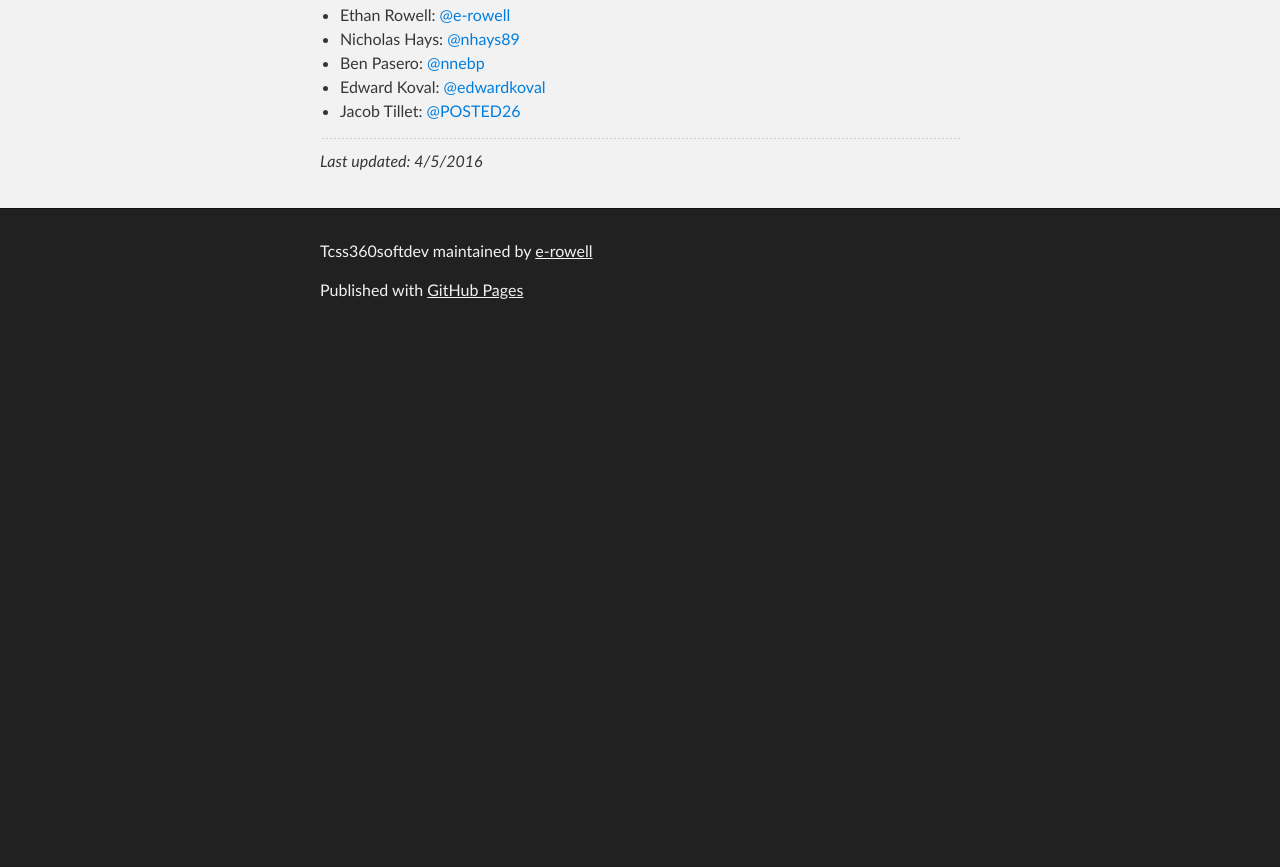
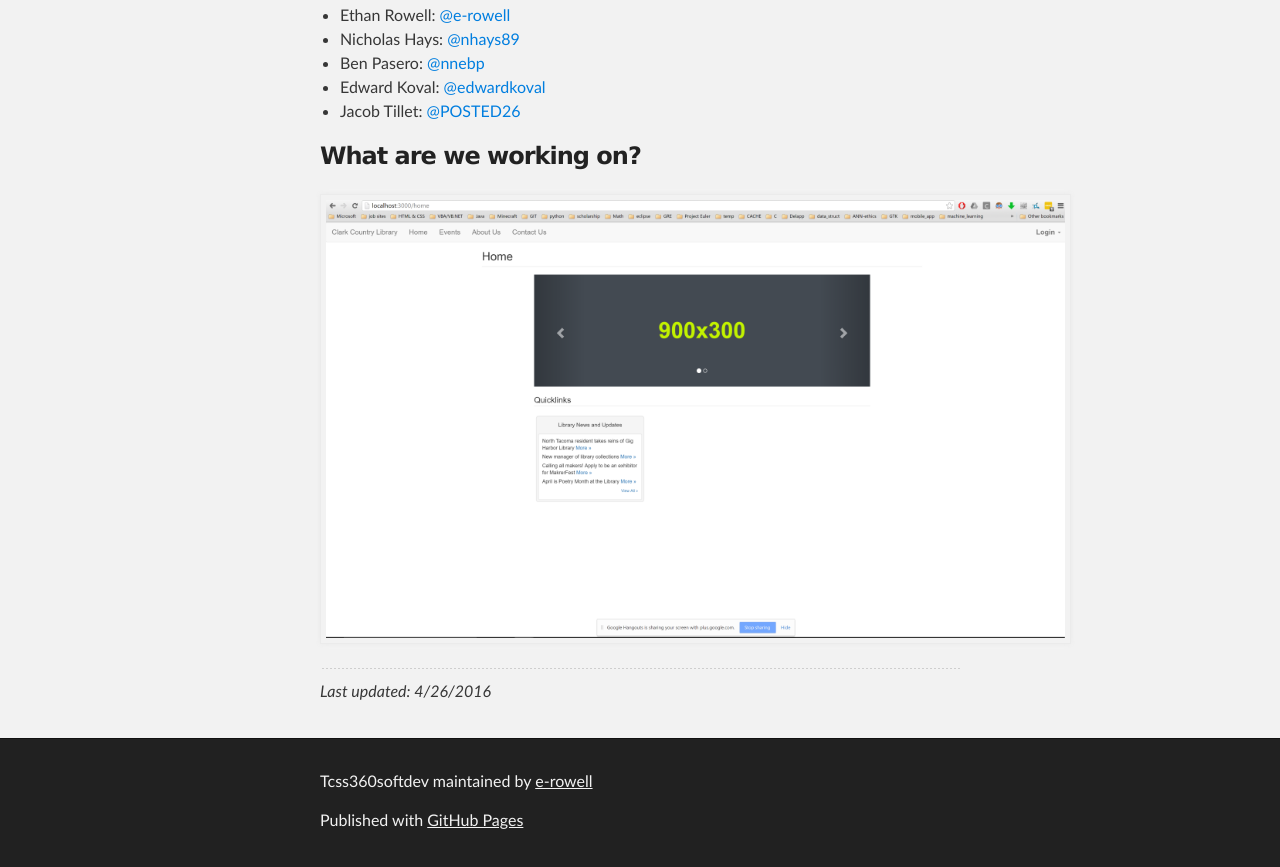
Before and after one commit to e-rowell/5guys, a plain HTML site: page index.html in a window 1280 px wide. Shown: the part 566-1433 px from the top of the page. Before the commit the page ends 903 px from the top, so only its background shows below. Drawn offline with Linux system fonts and the light colour scheme.

Commit message:
updated work site page

```diff
--- a/index.html
+++ b/index.html
@@ -51,6 +51,8 @@
 <h3>
 <a id="members" class="anchor" href="#members" aria-hidden="true"><span aria-hidden="true" class="octicon octicon-link"></span></a>Members</h3>
 
+
+
 <ul>
 <li>Ethan Rowell:  <a href="https://github.com/e-rowell" class="user-mention">@e-rowell</a>
 </li>
@@ -60,10 +62,13 @@
 <li>Edward Koval: <a href="https://github.com/edwardkoval" class="user-mention">@edwardkoval</a></li>
 <li>Jacob Tillet: <a href="https://github.com/POSTED26" class="user-mention">@POSTED26</a></li>
 </ul>
+<h3>
+<a id="working-on" class="anchor" href="#working-on" aria-hidden="true"><span aria-hidden="true" class="octicon octicon-link"></span></a>What are we working on?</h3>
+<img src="gh-pages/imgs/home_page_screen_shot.png">
 
 <hr>
 
-<p><em>Last updated: 4/5/2016</em></p>
+<p><em>Last updated: 4/26/2016</em></p>
       </section>
     </div>
 
```
